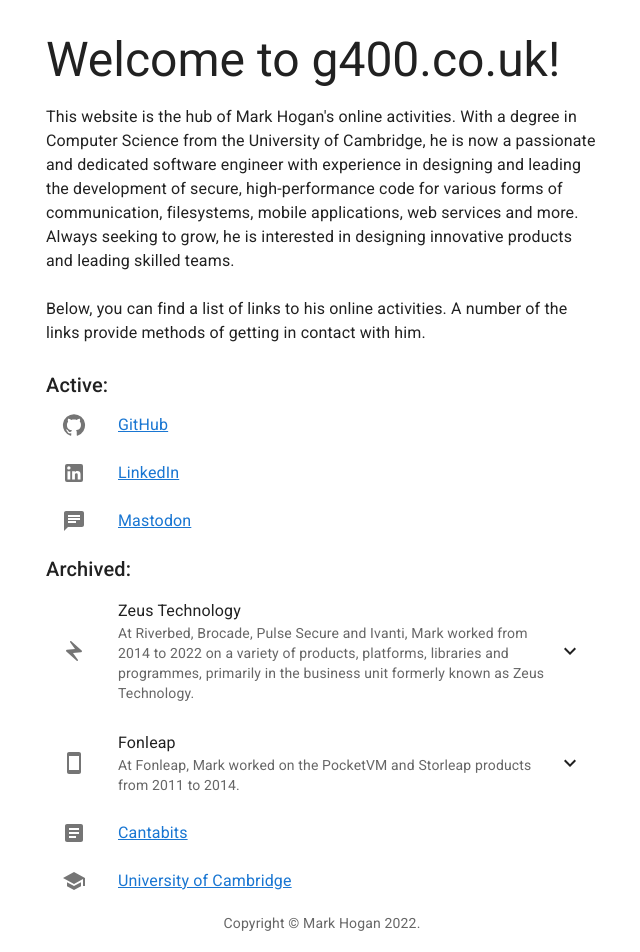
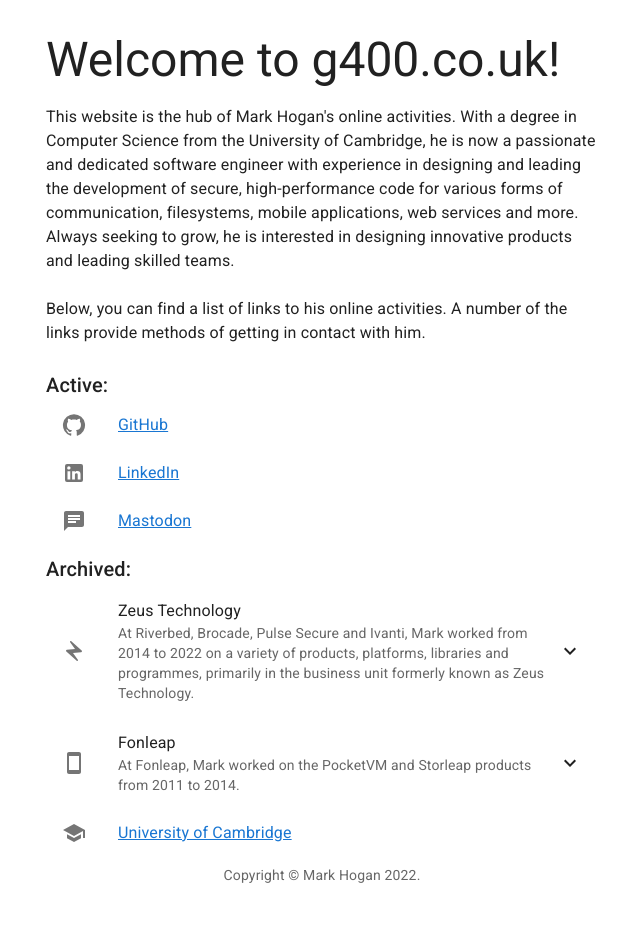
Before and after one commit to mwhogan/g400.co.uk, a React (Create React App) app: page / in a window 1280 px wide. Shown: the top 952 px of the page, without its empty margins (318-958 px from the left). After the commit the page ends 917 px from the top, so only its background shows below. Built offline with nearby package versions, Linux system fonts and the light colour scheme.

Commit message:
Removing Cantabits link altogether as it has been 5 years since the last significant post there.

```diff
--- a/src/MainLinks.js
+++ b/src/MainLinks.js
@@ -147,12 +147,6 @@
             </ListItemButton>
           </List>
         </Collapse>
-        <ListItemButton component="a" href="https://web.archive.org/web/20220529112217/https://www.g400.co.uk/cantabits/">
-          <ListItemIcon>
-            <ArticleIcon />
-          </ListItemIcon>
-          <ListItemText primary="Cantabits" primaryTypographyProps={linkTypographyProps} />
-        </ListItemButton>
         <ListItemButton component="a" href="https://g400.co.uk/cam/">
           <ListItemIcon>
             <SchoolIcon />
```
